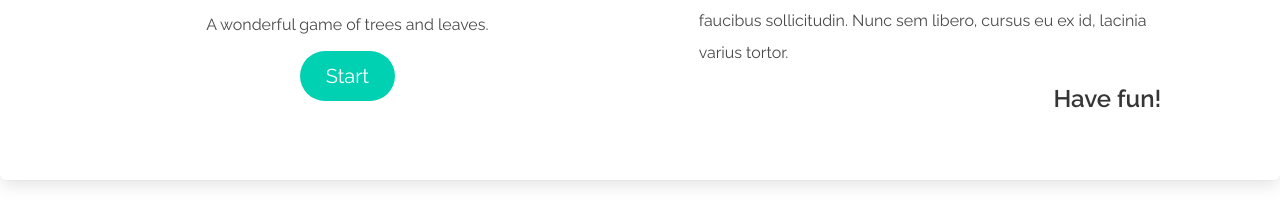
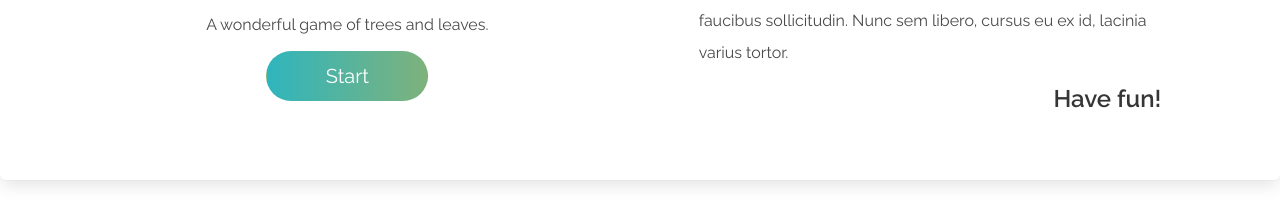
Before and after one commit to macmowl/mwenbwa, a React app: page / in a window 1280 px wide. Shown: the part 462-686 px from the top of the page. Built offline with nearby package versions, Linux system fonts and the light colour scheme.

Commit message:
color btn

```diff
--- a/src/client/style.scss
+++ b/src/client/style.scss
@@ -18,6 +18,11 @@ label {
     border-left: 1px solid grey;
 }
 
+.button {
+    background: linear-gradient(to left, #7eb27c, #2fb5bd);
+    width: 35%;
+}
+
 /*.minimum-height {
     height: min-content;
   }*/
```
Also changed, not shown: 1 other file.
